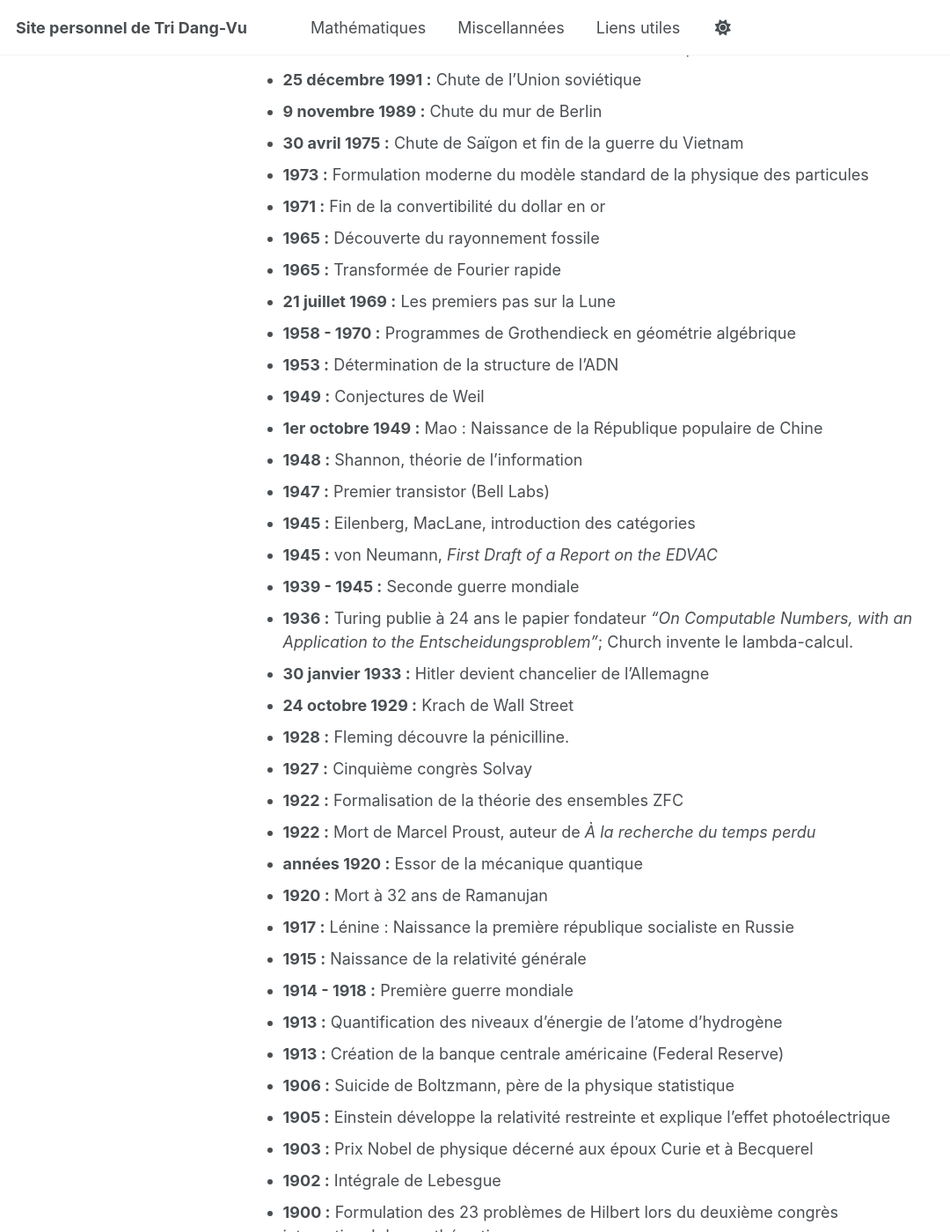
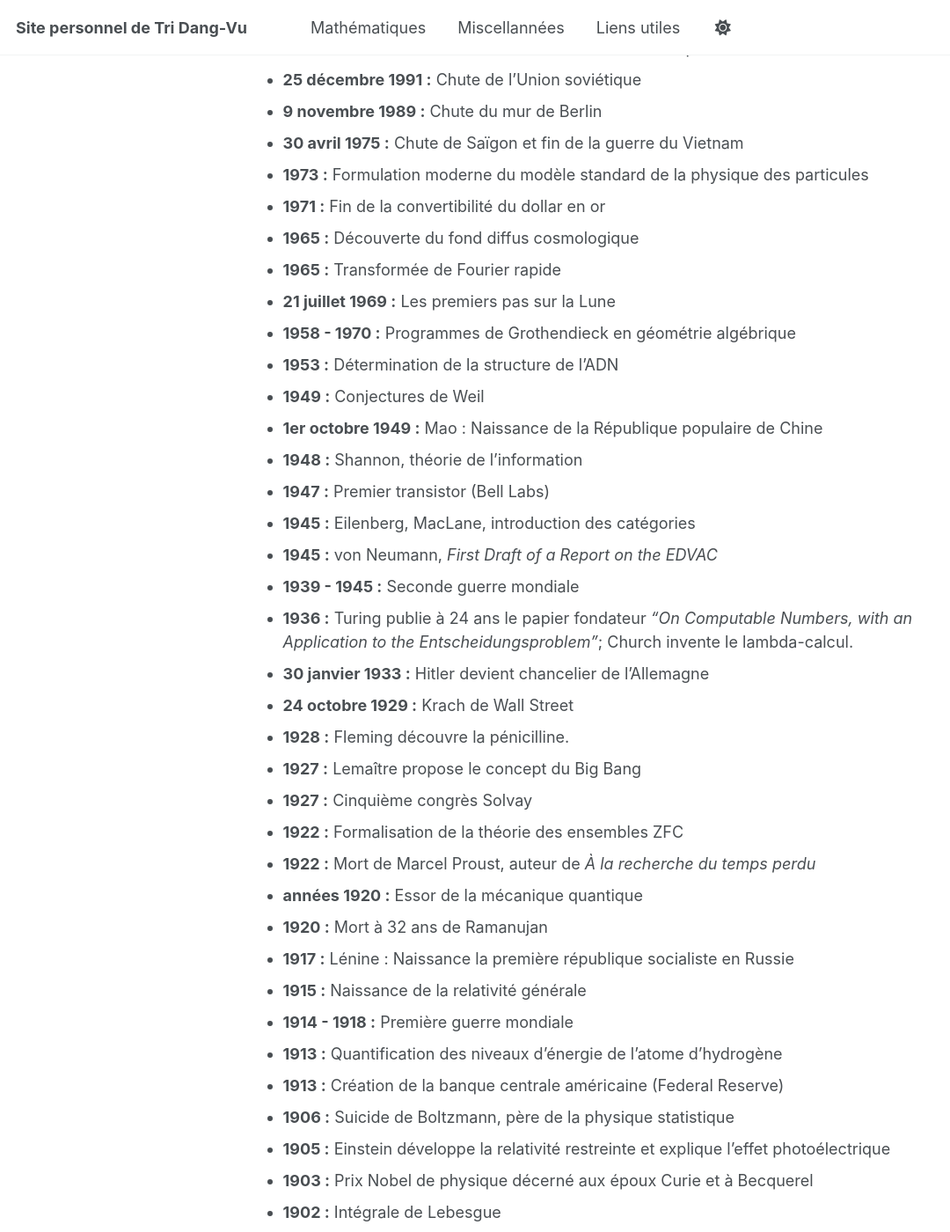
Before and after one commit to tridangvu/tridangvu.github.io, a Jekyll site: the page built from index.md, in a window 1280 px wide and 1400 px high, scrolled down 1332 px. Shown: the whole window at 88% size, without its empty margins (0-1080 px from the left). Built offline with Jekyll 4.4.1, drawn with Linux system fonts in a browser that asks for light colours; a script that is not in the unit is left out.

Commit message:
Update index.md

```diff
--- a/index.md
+++ b/index.md
@@ -46,7 +46,7 @@ Les événements suivants sont tous importants pour l'auteur de ce site. Cela ne
 -  **30 avril 1975 :** Chute de Saïgon et fin de la guerre du Vietnam
 -  **1973 :** Formulation moderne du modèle standard de la physique des particules
 -  **1971 :** Fin de la convertibilité du dollar en or
--  **1965 :** Découverte du rayonnement fossile
+-  **1965 :** Découverte du fond diffus cosmologique
 -  **1965 :** Transformée de Fourier rapide
 -  **21 juillet 1969 :** Les premiers pas sur la Lune
 -  **1958 - 1970 :** Programmes de Grothendieck en géométrie algébrique
@@ -62,6 +62,7 @@ Les événements suivants sont tous importants pour l'auteur de ce site. Cela ne
 - **30 janvier 1933 :** Hitler devient chancelier de l'Allemagne
 - **24 octobre 1929 :** Krach de Wall Street
 - **1928 :** Fleming découvre la pénicilline.
+- **1927 :** Lemaître propose le concept du Big Bang
 - **1927 :** Cinquième congrès Solvay
 - **1922 :** Formalisation de la théorie des ensembles ZFC
 - **1922 :** Mort de Marcel Proust, auteur de *À la recherche du temps perdu*
```
